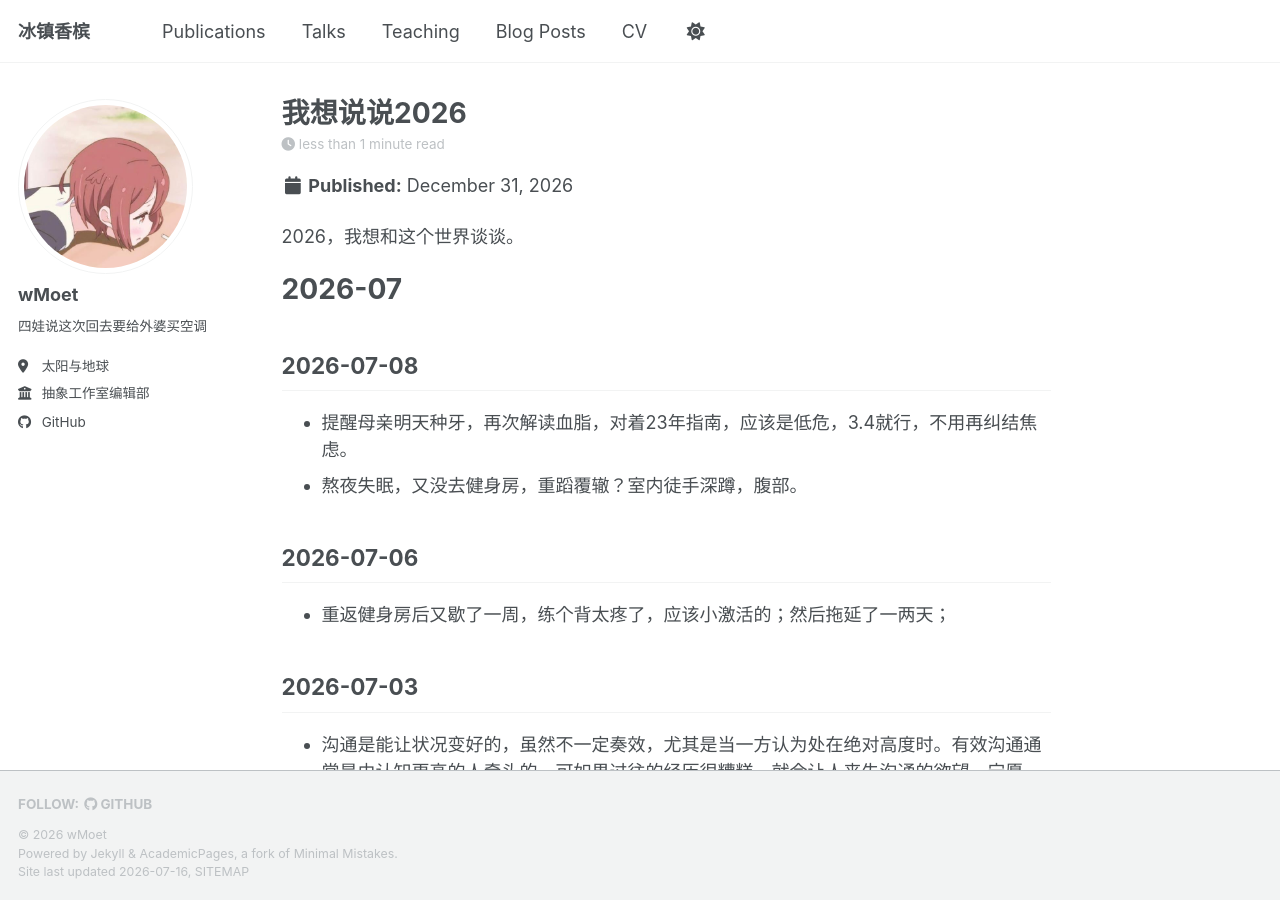
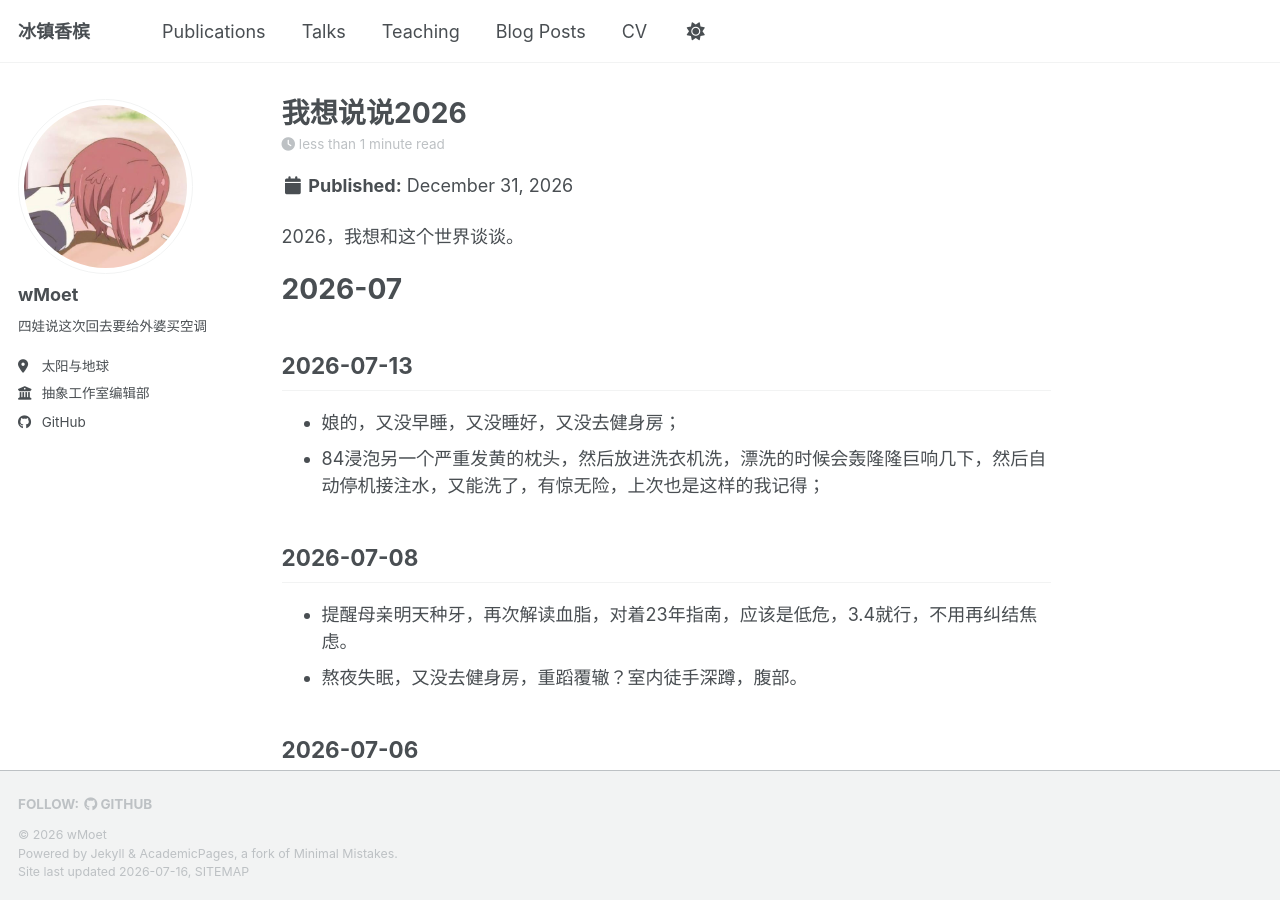
Before and after one commit to wMoet/wMoet.github.io, a Jekyll site: the page built from _posts/2026-12-31-我想说说2026.md, in a window 1280 px wide and 900 px high. Built offline with Jekyll 4.4.1, drawn with Linux system fonts in a browser that asks for light colours; a script bundle is joined from its source files by our own code; library files that are not in the unit come from our copies.

Commit message:
Update 2026-12-31-我想说说2026.md

```diff
--- a/_posts/2026-12-31-我想说说2026.md
+++ b/_posts/2026-12-31-我想说说2026.md
@@ -8,6 +8,10 @@ tags:
 2026，我想和这个世界谈谈。
 
 # 2026-07
+## 2026-07-13
+- 娘的，又没早睡，又没睡好，又没去健身房；
+- 84浸泡另一个严重发黄的枕头，然后放进洗衣机洗，漂洗的时候会轰隆隆巨响几下，然后自动停机接注水，又能洗了，有惊无险，上次也是这样的我记得；
+
 ## 2026-07-08
 - 提醒母亲明天种牙，再次解读血脂，对着23年指南，应该是低危，3.4就行，不用再纠结焦虑。
 - 熬夜失眠，又没去健身房，重蹈覆辙？室内徒手深蹲，腹部。
```
